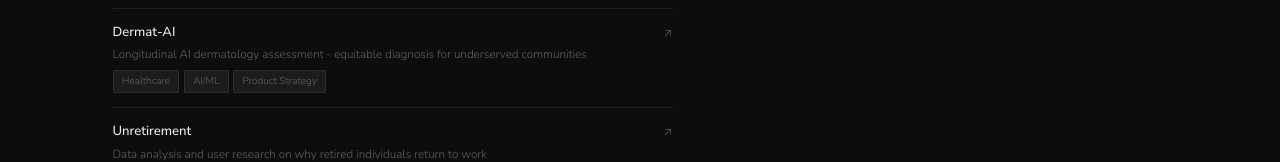
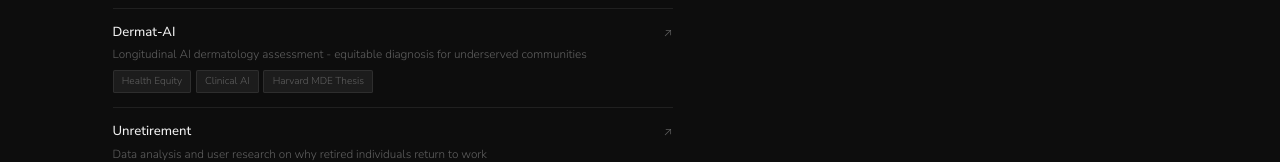
Before and after one commit to vulcananarchist/portfolio, a Next.js app: page /projects in a window 1280 px wide. Shown: the part 324-486 px from the top of the page. Built offline with nearby package versions, Linux system fonts and the light colour scheme.

Commit message:
Equiderm thesis page + years on all projects

```diff
--- a/app/projects/page.tsx
+++ b/app/projects/page.tsx
@@ -5,7 +5,7 @@ export const metadata = { title: 'Projects - VK' }
 const projects = [
   { slug: 'ola',          name: 'Ola!',              desc: 'Voice AI app for early dementia detection in women - MIT AI Hackathon winner',              tags: ['Voice AI', "Women's Health", 'Cognitive Health'] },
   { slug: 'cerebrocare',  name: 'CerebroCare',        desc: 'Integrated stroke recovery system with AI-driven monitoring and personalised therapy',      tags: ['Healthcare', 'IoT', 'ML', 'Wearables'] },
-  { slug: 'dermat-ai',    name: 'Dermat-AI',          desc: 'Longitudinal AI dermatology assessment - equitable diagnosis for underserved communities',  tags: ['Healthcare', 'AI/ML', 'Product Strategy'] },
+  { slug: 'dermat-ai',    name: 'Dermat-AI',          desc: 'Longitudinal AI dermatology assessment - equitable diagnosis for underserved communities',  tags: ['Health Equity', 'Clinical AI', 'Harvard MDE Thesis'] },
   { slug: 'unretirement', name: 'Unretirement',       desc: 'Data analysis and user research on why retired individuals return to work',                  tags: ['Data Analysis', 'User Research', 'Product Design'] },
   { slug: 'xpend',        name: 'XPend',              desc: 'AI finance app - smart expense tracking and behavioural budgeting nudges',                   tags: ['Fintech', 'AI', 'Product Management'] },
   { slug: 'storesmart',   name: 'StoreSmart',         desc: 'IoT and ML cold storage optimisation to reduce post-harvest food loss - Indian Patent',     tags: ['AgTech', 'IoT', 'ML'] },
```
